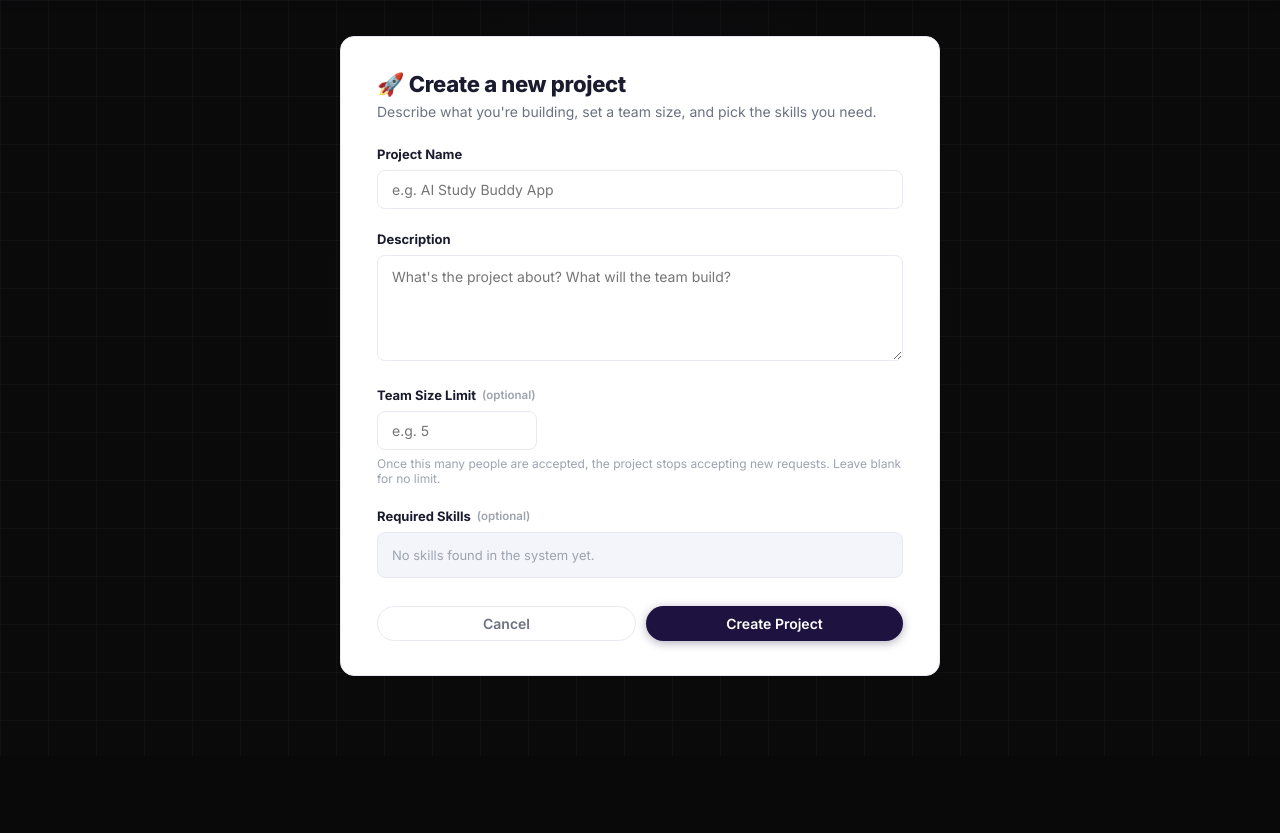
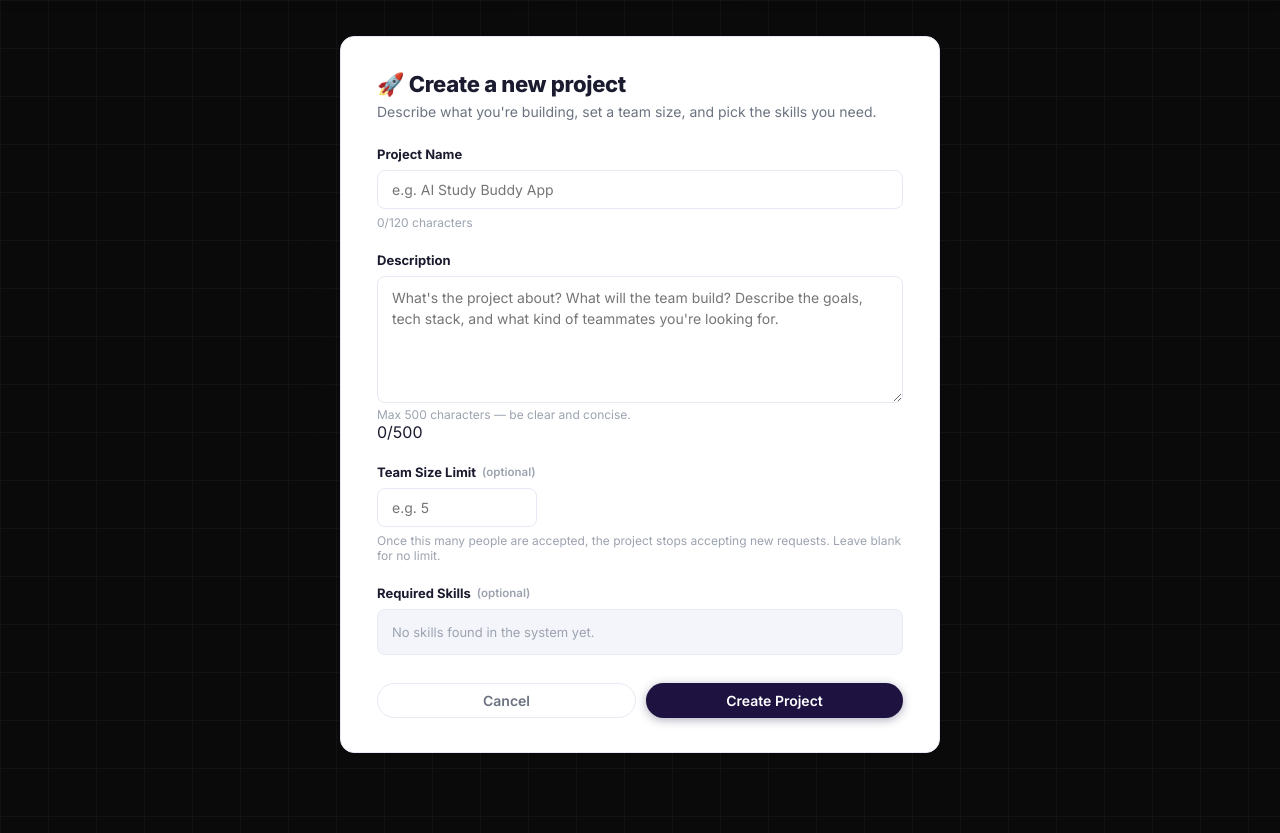
Before and after one commit to jillani0101/SkillHuB, a Flask app: page /create-project in a window 1280 px wide. Shown: the part 67-900 px from the top of the page. Before the commit the page ends 788 px from the top, so only its background shows below. Run offline with Flask 3, Linux system fonts and the light colour scheme; the visitor is signed in with stand-in values (Sample User, id 1); data that the repository does not hold is empty; some libraries are stand-ins or nearby versions.

Commit message:
Enhance project creation form with validation and hints
Updated the project creation form to include character limits for project name and description fields, added a CSRF token, and improved hints for user input.

```diff
--- a/templates/create_project.html
+++ b/templates/create_project.html
@@ -24,33 +24,54 @@
 <div class="sh-form-page">
     <div class="sh-form-wrap">
         <div class="sh-form-card">
-
             <h1 class="sh-form-title">🚀 Create a new project</h1>
             <p class="sh-form-sub">Describe what you're building, set a team size, and pick the skills you need.</p>
 
             <form method="POST">
+                <input type="hidden" name="csrf_token" value="{{ csrf_token() }}">
 
+                <!-- Project Name -->
                 <div class="sh-form-group">
                     <label class="sh-form-label">Project Name</label>
-                    <input type="text" name="project_name" class="sh-form-input" placeholder="e.g. AI Study Buddy App" required>
+                    <input type="text" name="project_name" class="sh-form-input"
+                           placeholder="e.g. AI Study Buddy App"
+                           maxlength="120" required>
+                    <p class="sh-form-hint">
+                        <span id="nameCount">0</span>/120 characters
+                    </p>
                 </div>
 
+                <!-- Description -->
                 <div class="sh-form-group">
                     <label class="sh-form-label">Description</label>
-                    <textarea name="description" class="sh-form-textarea" rows="4" placeholder="What's the project about? What will the team build?" required></textarea>
+                    <textarea name="description" id="descTextarea" class="sh-form-textarea"
+                              rows="5"
+                              placeholder="What's the project about? What will the team build? Describe the goals, tech stack, and what kind of teammates you're looking for."
+                              maxlength="500" required></textarea>
+                    <div class="sh-desc-footer">
+                        <p class="sh-form-hint" style="margin:0;">Max 500 characters — be clear and concise.</p>
+                        <span class="sh-char-counter" id="descCount">0/500</span>
+                    </div>
                 </div>
 
+                <!-- Team Size -->
                 <div class="sh-form-group">
                     <label class="sh-form-label">
                         Team Size Limit
                         <span class="sh-form-label-optional">(optional)</span>
                     </label>
-                    <input type="number" name="max_members" min="1" class="sh-form-input" placeholder="e.g. 5" style="max-width:160px;">
+                    <input type="number" name="max_members" min="1" max="50"
+                           class="sh-form-input" placeholder="e.g. 5"
+                           style="max-width:160px;">
                     <p class="sh-form-hint">Once this many people are accepted, the project stops accepting new requests. Leave blank for no limit.</p>
                 </div>
 
+                <!-- Required Skills -->
                 <div class="sh-form-group">
-                    <label class="sh-form-label">Required Skills <span class="sh-form-label-optional">(optional)</span></label>
+                    <label class="sh-form-label">
+                        Required Skills
+                        <span class="sh-form-label-optional">(optional)</span>
+                    </label>
                     {% if skills %}
                     <div class="sh-skill-picker">
                         {% for s in skills %}
@@ -60,7 +81,7 @@
                         </label>
                         {% endfor %}
                     </div>
-                    <p class="sh-form-hint">Select the skills people need to join — shown on your project card instead of buried in the description.</p>
+                    <p class="sh-form-hint">Select the skills people need to join — shown on your project card.</p>
                     {% else %}
                     <div class="sh-skill-picker">
                         <span class="sh-skill-picker-empty">No skills found in the system yet.</span>
@@ -68,16 +89,41 @@
                     {% endif %}
                 </div>
 
+                <!-- Actions -->
                 <div class="sh-form-actions">
                     <a href="/home" class="sh-btn sh-btn-ghost">Cancel</a>
                     <button type="submit" class="sh-btn sh-btn-primary">Create Project</button>
                 </div>
-
             </form>
-
         </div>
     </div>
 </div>
 
+<script>
+    // --- Description counter ---
+    const descTA      = document.getElementById('descTextarea');
+    const descCounter = document.getElementById('descCount');
+    const MAX_DESC    = 500;
+
+    descTA.addEventListener('input', function () {
+        const len = this.value.length;
+        descCounter.textContent = len + '/' + MAX_DESC;
+        if (len >= MAX_DESC) {
+            descCounter.className = 'sh-char-counter sh-char-danger';
+        } else if (len >= MAX_DESC * 0.85) {
+            descCounter.className = 'sh-char-counter sh-char-warn';
+        } else {
+            descCounter.className = 'sh-char-counter';
+        }
+    });
+
+    // --- Project name counter ---
+    const nameInput = document.querySelector('input[name="project_name"]');
+    const nameCount = document.getElementById('nameCount');
+    nameInput.addEventListener('input', function () {
+        nameCount.textContent = this.value.length;
+    });
+</script>
+
 </body>
 </html>
```
